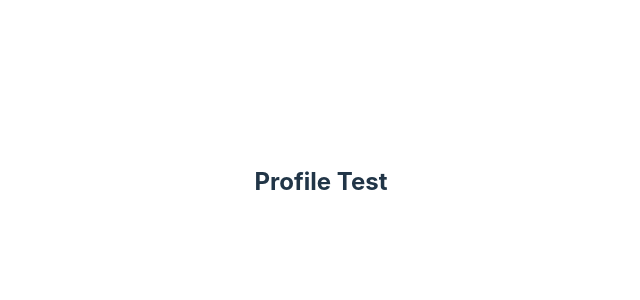
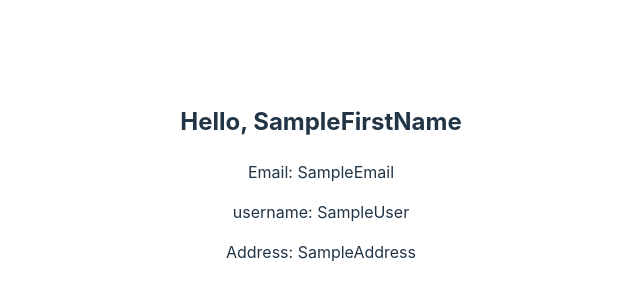
Before and after one commit to Tcrite19/taskify-front-end, a React (Vite) app: page /profile in a window 1280 px wide. Shown: the part 218-518 px from the top of the page, without its empty margins (319-959 px from the left). Built offline with nearby package versions, Linux system fonts and the light colour scheme.

Commit message:
feat: make test create profile components along with an email check function

```diff
--- a/src/components/Profile/profile-page.jsx
+++ b/src/components/Profile/profile-page.jsx
@@ -3,7 +3,12 @@ import { useNavigate } from "react-router-dom"
 const ProfilePage = () => {
     return (
         <>
-        <h2>Profile Test</h2>
+            <div className="container">
+                <h2>Hello, SampleFirstName</h2>
+                <p>Email: SampleEmail</p>
+                <p>username: SampleUser</p>
+                <p>Address: SampleAddress</p>
+            </div>
         </>
     )
 }
```
Also changed, not shown: src/components/Profile/create-profile.jsx (added), src/components/Profile/email-check.jsx (added).
